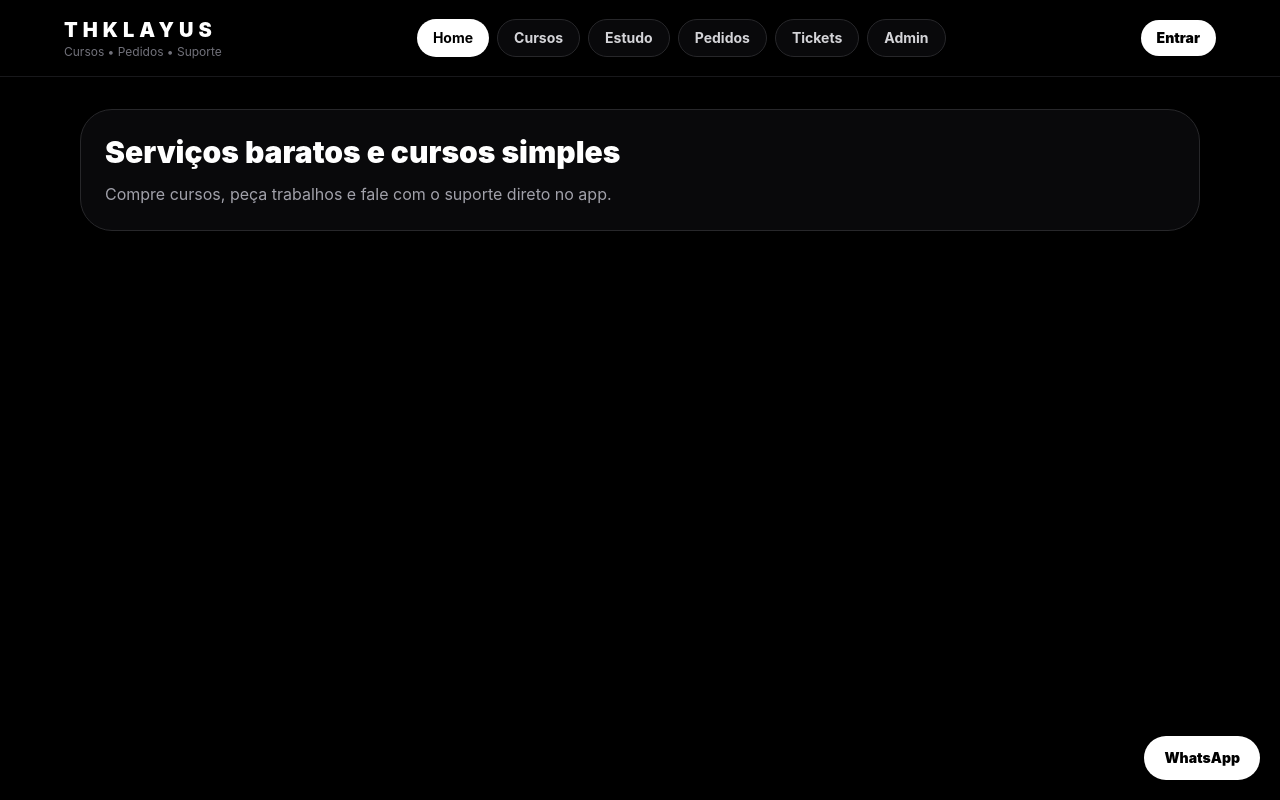
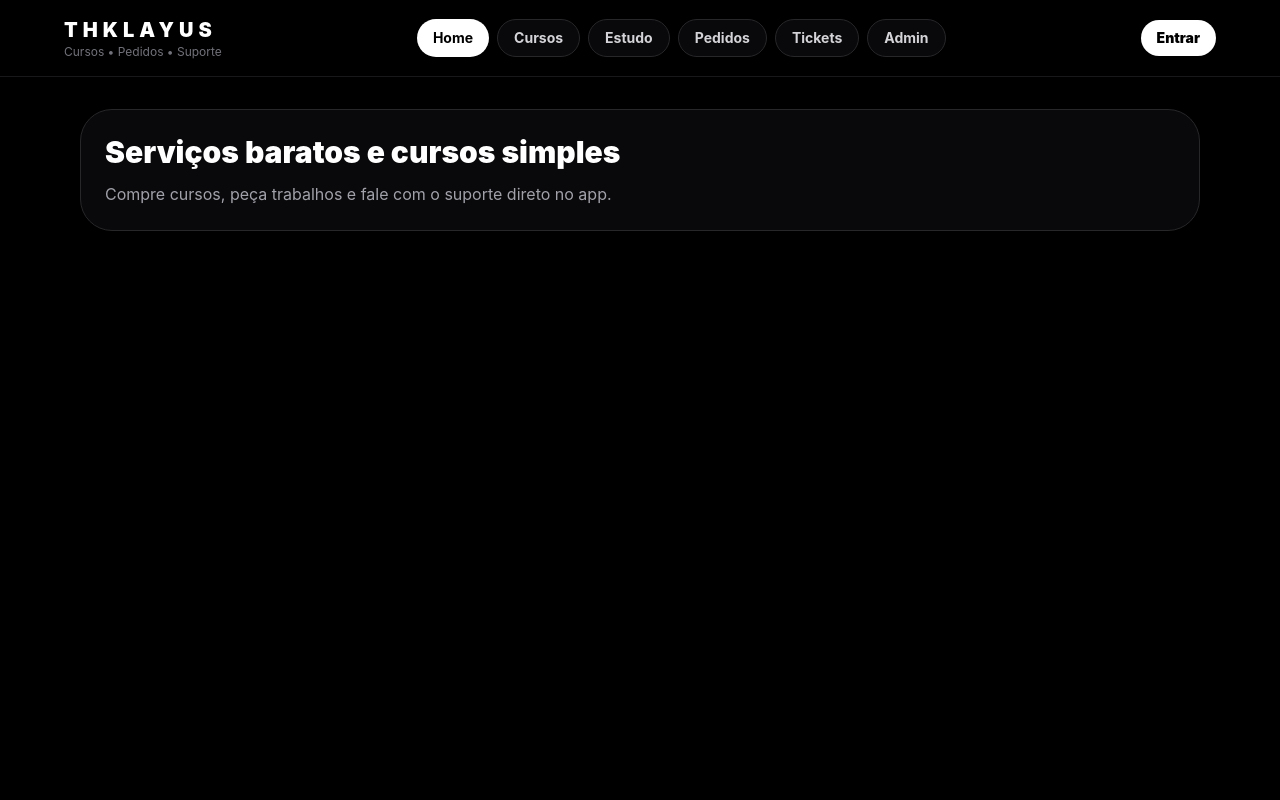
Before and after one commit to thiagodouglas19t-lang/Thklayus-hub, a React (Vite) app: page / in a window 1280 px wide. Built offline with nearby package versions, Linux system fonts and the light colour scheme.

Commit message:
Add chat route and protect admin panel

```diff
--- a/src/App.tsx
+++ b/src/App.tsx
@@ -1,6 +1,7 @@
 import { useEffect, useState } from "react";
 import type { User } from "@supabase/supabase-js";
 import { supabase } from "./lib/supabase";
+import { canAccessInternalPanel } from "./lib/roles";
 
 import Home from "./pages/Home";
 import Cursos from "./pages/Cursos";
@@ -8,10 +9,11 @@ import Estudo from "./pages/Estudo";
 import Pedidos from "./pages/Pedidos";
 import Suporte from "./pages/Suporte";
 import Admin from "./pages/Admin";
+import Chat from "./pages/Chat";
 import Login from "./pages/Login";
 import Navbar from "./components/Navbar";
 
-type Page = "home" | "cursos" | "estudo" | "pedidos" | "suporte" | "admin";
+type Page = "home" | "cursos" | "estudo" | "pedidos" | "suporte" | "chat" | "admin";
 
 export default function App() {
   const [page, setPage] = useState<Page>("home");
@@ -37,23 +39,19 @@ export default function App() {
       setUser(session?.user ?? null);
     });
 
-    return () => {
-      data.subscription.unsubscribe();
-    };
+    return () => data.subscription.unsubscribe();
   }, []);
 
   function renderPage() {
-    if (!user && page !== "home" && page !== "cursos") {
-      return <Login onLoginSuccess={loadUser} />;
-    }
-
+    if (!user && page !== "home" && page !== "cursos") return <Login onLoginSuccess={loadUser} />;
+    if (page === "admin" && !canAccessInternalPanel(user?.email)) return <Home />;
     if (page === "home") return <Home />;
     if (page === "cursos") return <Cursos />;
     if (page === "estudo") return <Estudo />;
     if (page === "pedidos") return <Pedidos />;
     if (page === "suporte") return <Suporte />;
+    if (page === "chat") return <Chat />;
     if (page === "admin") return <Admin />;
-
     return <Home />;
   }
 
@@ -79,18 +77,6 @@ export default function App() {
       )}
 
       <section className="mx-auto max-w-6xl px-4 py-8">{renderPage()}</section>
-
-      <button
-        onClick={() =>
-          window.open(
-            "https://wa.me/5585992686478?text=Olá! Quero falar com o dev do THKLAYUS.",
-            "_blank"
-          )
-        }
-        className="fixed bottom-5 right-5 rounded-full bg-white px-5 py-3 text-sm font-black text-black shadow-2xl transition hover:scale-105"
-      >
-        WhatsApp
-      </button>
     </main>
   );
 }
```
